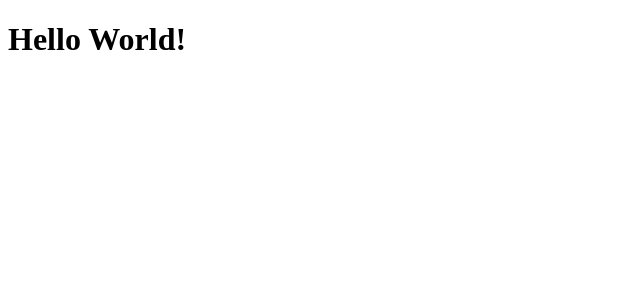
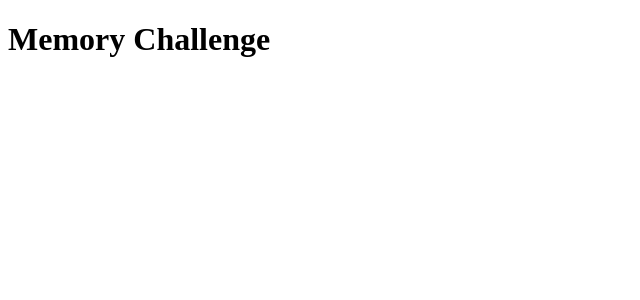
Before and after one commit to derrick-fleming/memory-game, a React app: page / in a window 1280 px wide. Shown: the top 300 px of the page, without its empty margins (0-640 px from the left). Built offline with nearby package versions, Linux system fonts and the light colour scheme; the HTML template or start-up script is replaced by a standard one.

Commit message:
Created initial template for cards and styled them using a gradient. Created a pseudoclass to change the scale when user hovers over the card.

```diff
--- a/src/app.tsx
+++ b/src/app.tsx
@@ -1,11 +1,25 @@
 import React from "react"
 
-export default function App (){
+const cardShapes: string[] = [
+  'heart', 'heart', 'star', 'star', 'circle', 'circle', 'check', 'check', 'minus', 'minus', 'plus', 'plus'];
+
+export default function App(){
   return (
-    <div>
-      <h1>
-        Hello World!
-      </h1>
-    </div>
+    <>
+      <div>
+        <h1>Memory Challenge</h1>
+      </div>
+      <div className='row'>
+          { Cards() }
+      </div>
+    </>
   )
 }
+
+const Cards = function() {
+  const cardTypes = cardShapes.map((card, index)=> {
+    return (
+    <div className='card col-4' id={card} key={index}>
+    </div> )})
+  return cardTypes;
+  }
```
Also changed, not shown: 4 other files (tests, documents, lock files or other folders).
